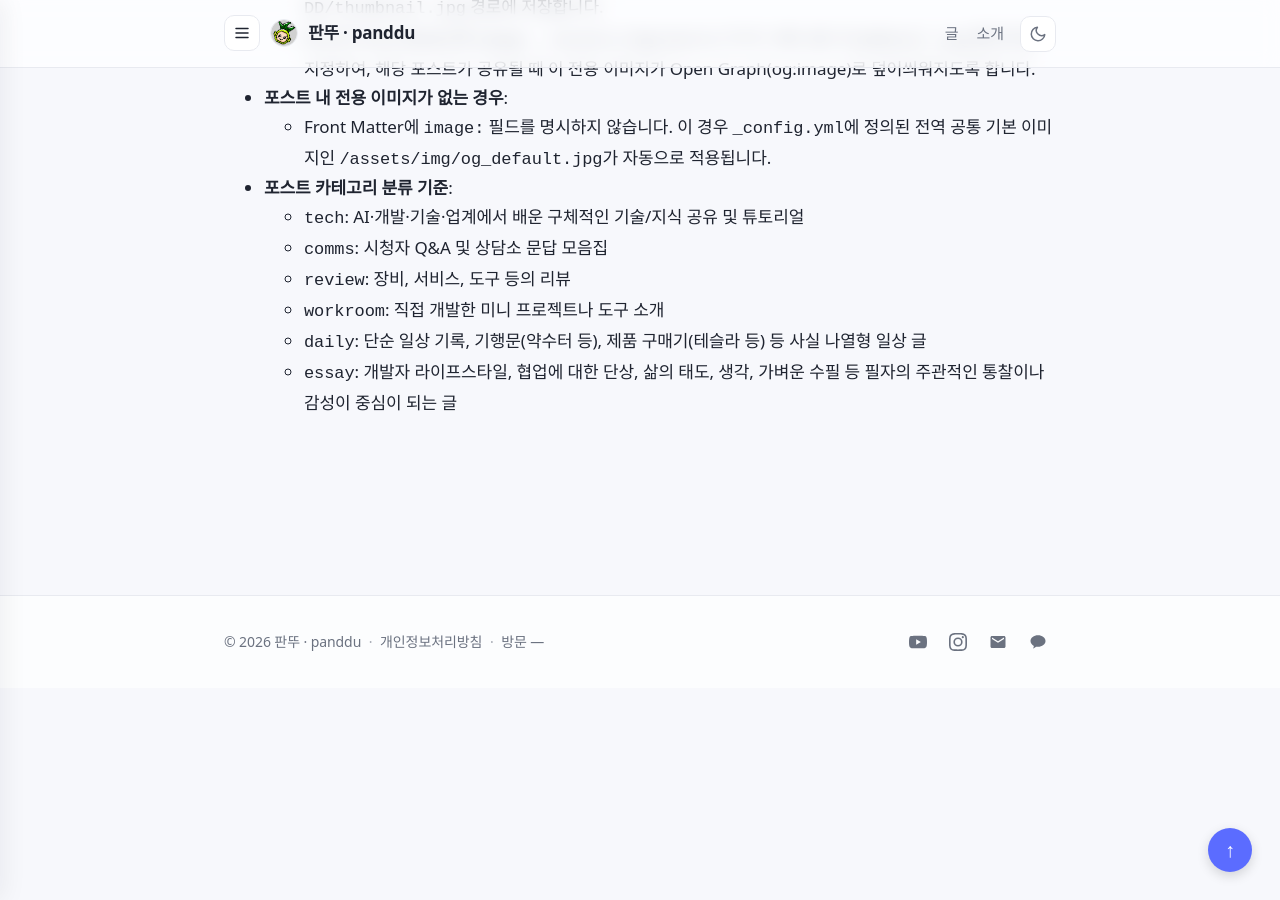
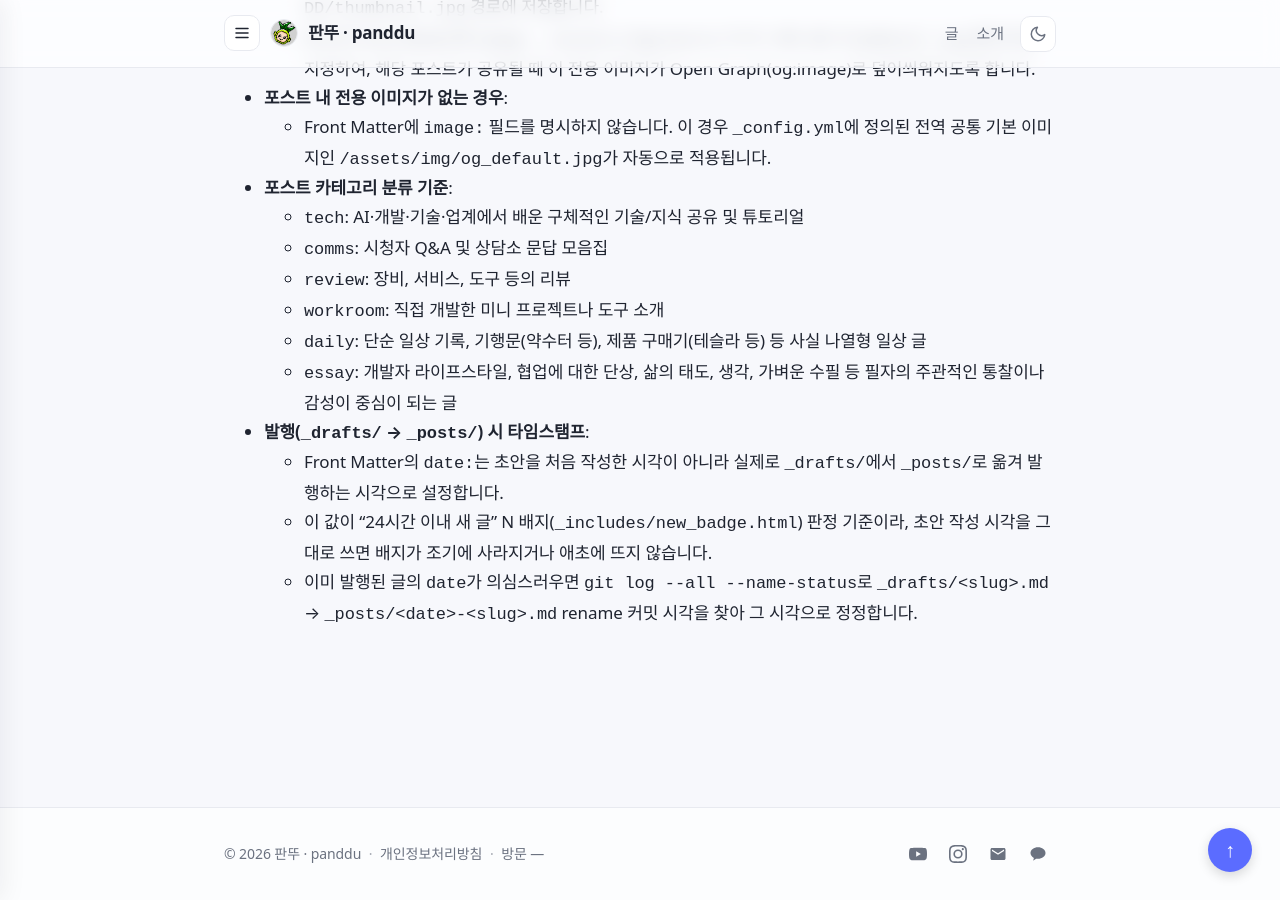
Before and after one commit to panddu/panddu.github.io, a Jekyll site: the page built from CLAUDE.md, in a window 1280 px wide and 900 px high, scrolled down 598 px. Built offline with Jekyll 4.4.1, drawn with Linux system fonts in a browser that asks for light colours; some web fonts are replaced; our own code applies the rules of GitHub Pages for plain Markdown files.

Commit message:
docs: 발행 시 date 타임스탬프 규칙을 CLAUDE.md에 추가
draft→post 이동 시각이 아니라 초안 작성 시각을 date로 쓰던 실수를
발견해 정정한 김에, 다른 컴퓨터에서도 지침이 따라오도록 로컬 메모리
대신 레포에 커밋되는 CLAUDE.md에 규칙을 기록.

```diff
--- a/CLAUDE.md
+++ b/CLAUDE.md
@@ -23,3 +23,8 @@ gh auth switch --hostname github.com --user panddu
   - `workroom`: 직접 개발한 미니 프로젝트나 도구 소개
   - `daily`: 단순 일상 기록, 기행문(약수터 등), 제품 구매기(테슬라 등) 등 사실 나열형 일상 글
   - `essay`: 개발자 라이프스타일, 협업에 대한 단상, 삶의 태도, 생각, 가벼운 수필 등 필자의 주관적인 통찰이나 감성이 중심이 되는 글
+
+- **발행(`_drafts/` → `_posts/`) 시 타임스탬프**:
+  - Front Matter의 `date:`는 초안을 처음 작성한 시각이 아니라 실제로 `_drafts/`에서 `_posts/`로 옮겨 발행하는 시각으로 설정합니다.
+  - 이 값이 "24시간 이내 새 글" N 배지(`_includes/new_badge.html`) 판정 기준이라, 초안 작성 시각을 그대로 쓰면 배지가 조기에 사라지거나 애초에 뜨지 않습니다.
+  - 이미 발행된 글의 `date`가 의심스러우면 `git log --all --name-status`로 `_drafts/<slug>.md` → `_posts/<date>-<slug>.md` rename 커밋 시각을 찾아 그 시각으로 정정합니다.
```
